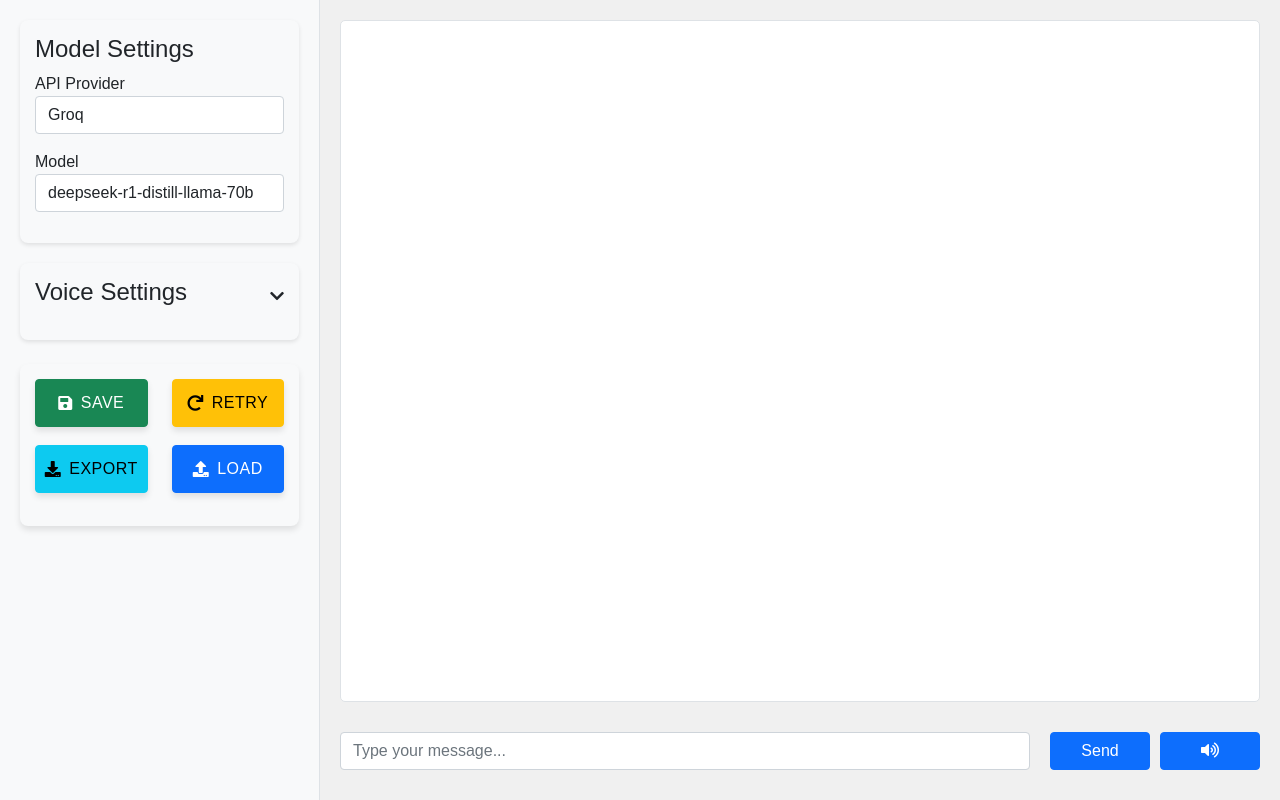
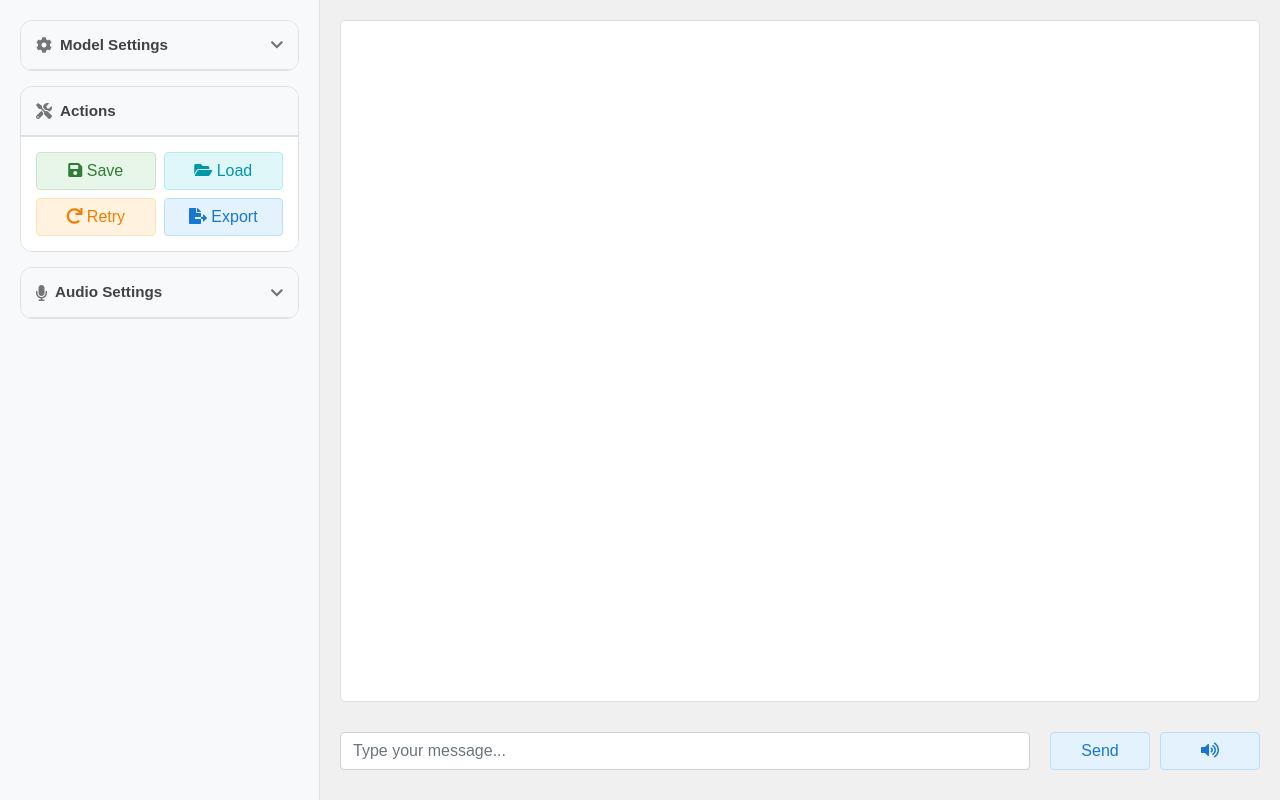
Before and after one commit to emeeran/TQ_GenAI_Chat, a Flask app: page / in a window 1280 px wide. Run offline with Flask 2, Linux system fonts and the light colour scheme; lists and menus that the app fills with data are empty; some libraries are stand-ins or nearby versions.

Commit message:
audio,sidebar ui fixed

````diff
--- a/static/script.js
+++ b/static/script.js
@@ -538,15 +538,27 @@ async function transcribeAudio(audioBlob) {
 
 function updateVoiceList() {
     const voiceSelect = document.getElementById('voice-select');
+    const genderSelect = document.getElementById('voice-gender');
     const voices = speechSynthesis.getVoices();
+    const selectedGender = genderSelect.value;
 
-    // Filter for English voices only
-    const englishVoices = voices.filter(voice =>
-        voice.lang.startsWith('en-') || voice.lang === 'en'
+    // Filter voices by language and gender
+    const filteredVoices = voices.filter(voice => {
+        const isEnglish = voice.lang.startsWith('en-') || voice.lang === 'en';
+        if (selectedGender === 'all') return isEnglish;
+        // Simple gender detection based on voice name
+        const isFemale = voice.name.toLowerCase().includes('female') ||
+            voice.name.toLowerCase().includes('woman');
+        const isMale = voice.name.toLowerCase().includes('male') ||
+            voice.name.toLowerCase().includes('man');
+        return isEnglish && (
+            (selectedGender === 'female' && isFemale) ||
+            (selectedGender === 'male' && isMale)
         );
+    });
 
     voiceSelect.innerHTML = '';
-    englishVoices.forEach(voice => {
+    filteredVoices.forEach(voice => {
         const option = document.createElement('option');
         option.value = voice.name;
         option.textContent = `${voice.name} (${voice.lang})`;
@@ -560,7 +572,6 @@ function updateVoiceList() {
     // Sort by name
     const options = Array.from(voiceSelect.options);
     options.sort((a, b) => a.text.localeCompare(b.text));
-
     voiceSelect.innerHTML = '';
     options.forEach(option => voiceSelect.appendChild(option));
 }
@@ -576,6 +587,7 @@ function toggleVoiceSettings() {
 // Initialize voice controls with state persistence
 function initializeVoiceControls() {
     const voiceSelect = document.getElementById('voice-select');
+    const genderSelect = document.getElementById('voice-gender');
     const rateInput = document.getElementById('voice-rate');
     const pitchInput = document.getElementById('voice-pitch');
     const rateValue = document.getElementById('voice-rate-value');
@@ -585,12 +597,24 @@ function initializeVoiceControls() {
     const savedSettings = JSON.parse(localStorage.getItem('voiceSettings') || '{}');
     voiceRate = savedSettings.rate || 1.0;
     voicePitch = savedSettings.pitch || 1.0;
+    const savedGender = savedSettings.gender || 'all';
 
     // Update UI with saved settings
     rateInput.value = voiceRate;
     pitchInput.value = voicePitch;
     rateValue.textContent = `${voiceRate.toFixed(1)}x`;
     pitchValue.textContent = `${voicePitch.toFixed(1)}x`;
+    genderSelect.value = savedGender;
+
+    // Event listeners
+    genderSelect.addEventListener('change', (e) => {
+        const gender = e.target.value;
+        localStorage.setItem('voiceSettings', JSON.stringify({
+            ...savedSettings,
+            gender: gender
+        }));
+        updateVoiceList(); // Refresh voice list with gender filter
+    });
 
     voiceSelect.addEventListener('change', (e) => {
         const voices = speechSynthesis.getVoices();
@@ -623,14 +647,32 @@ function initializeVoiceControls() {
     speechSynthesis.onvoiceschanged = updateVoiceList;
 }
 
+function cleanTextForSpeech(text) {
+    return text
+        // Remove code blocks
+        .replace(/```[\s\S]*?```/g, 'code block omitted')
+        // Remove inline code
+        .replace(/`.*?`/g, '')
+        // Remove URLs
+        .replace(/https?:\/\/\S+/g, 'URL omitted')
+        // Remove markdown links
+        .replace(/\[([^\]]+)\]\([^\)]+\)/g, '$1')
+        // Remove headers
+        .replace(/#+\s/g, '')
+        // Remove bold/italic markers
+        .replace(/[\*_]{1,2}([^\*_]+)[\*_]{1,2}/g, '$1')
+        // Remove list markers
+        .replace(/^[-*+]\s/gm, '')
+        // Remove numbered lists
+        .replace(/^\d+\.\s/gm, '')
+        // Add pauses at punctuation
+        .replace(/([.!?])\s+/g, '$1, ')
+        // Clean up multiple spaces
+        .replace(/\s+/g, ' ')
+        .trim();
+}
+
 function speakText(text) {
-    // Clean up the text
-    const cleanText = text.replace(/```[\s\S]*?```/g, 'code block omitted')
-        .replace(/`.*?`/g, '')
-        .replace(/\[.*?\]\(.*?\)/g, '')
-        .replace(/#+\s/g, '')
-        .replace(/\*\*/g, '');
-
     if (isSpeaking) {
         speechSynthesis.cancel();
         isSpeaking = false;
@@ -638,19 +680,30 @@ function speakText(text) {
         return;
     }
 
-    const utterance = new SpeechSynthesisUtterance(cleanText);
+    const cleanText = cleanTextForSpeech(text);
+
+    // Split text into sentences for better handling
+    const sentences = cleanText.match(/[^.!?]+[.!?]+/g) || [cleanText];
+    let currentSentence = 0;
+
+    function speakNextSentence() {
+        if (currentSentence >= sentences.length || !isSpeaking) {
+            isSpeaking = false;
+            updateSpeakButton();
+            return;
+        }
+
+        const utterance = new SpeechSynthesisUtterance(sentences[currentSentence]);
 
         // Apply voice settings
-    if (selectedVoice) {
-        utterance.voice = selectedVoice;
-    }
+        if (selectedVoice) utterance.voice = selectedVoice;
         utterance.rate = voiceRate;
         utterance.pitch = voicePitch;
         utterance.volume = 1.0;
 
         utterance.onend = () => {
-        isSpeaking = false;
-        updateSpeakButton();
+            currentSentence++;
+            speakNextSentence();
         };
 
         utterance.onerror = (event) => {
@@ -659,15 +712,27 @@ function speakText(text) {
             updateSpeakButton();
         };
 
+        speechSynthesis.speak(utterance);
+    }
+
     try {
-        speechSynthesis.speak(utterance);
         isSpeaking = true;
         updateSpeakButton();
+        speakNextSentence();
     } catch (error) {
         console.error('Speech synthesis failed:', error);
         alert('Text-to-speech failed. Please check your browser settings.');
+        isSpeaking = false;
+        updateSpeakButton();
     }
 }
+
+// Add speech synthesis resume functionality
+setInterval(() => {
+    if (isSpeaking && !speechSynthesis.speaking) {
+        speechSynthesis.resume();
+    }
+}, 250);
 
 function updateSpeakButton() {
     const speakButton = document.getElementById('speak-button');
@@ -691,3 +756,68 @@ document.addEventListener('DOMContentLoaded', function () {
     initializeVoiceControls();
     document.getElementById('provider').dispatchEvent(new Event('change'));
 });
+
+function toggleContent(header) {
+    const content = header.nextElementSibling;
+    const icon = header.querySelector('.fa-chevron-down');
+
+    // Toggle active state on header
+    header.classList.toggle('active');
+
+    // Get scroll height before any changes
+    const scrollHeight = content.querySelector('div') ?
+        content.querySelector('div').scrollHeight + 30 : // Add padding
+        content.scrollHeight;
+
+    // Apply transitions
+    if (content.classList.contains('collapsed')) {
+        content.style.maxHeight = scrollHeight + 'px';
+        content.classList.remove('collapsed');
+        icon.classList.add('rotated');
+
+        // Wait for transition to complete before removing max-height
+        setTimeout(() => {
+            if (!content.classList.contains('collapsed')) {
+                content.style.maxHeight = 'none';
+            }
+        }, 300);
+    } else {
+        // Set actual height before transitioning to 0
+        content.style.maxHeight = scrollHeight + 'px';
+        setTimeout(() => {
+            content.style.maxHeight = '0px';
+            content.classList.add('collapsed');
+            icon.classList.remove('rotated');
+        }, 10);
+    }
+}
+
+function initializeCollapsibleSections() {
+    const savedStates = JSON.parse(localStorage.getItem('sidebarStates') || '{}');
+
+    document.querySelectorAll('.settings-group .settings-header').forEach(header => {
+        const content = header.nextElementSibling;
+        const groupId = header.querySelector('h4').textContent.trim();
+
+        // Restore saved state
+        if (savedStates[groupId]) {
+            header.classList.add('active');
+            content.classList.remove('collapsed');
+            content.style.maxHeight = 'none';
+            header.querySelector('.fa-chevron-down').classList.add('rotated');
+        }
+
+        header.addEventListener('click', function (e) {
+            e.preventDefault();
+            toggleContent(this);
+
+            // Save state
+            savedStates[groupId] = !content.classList.contains('collapsed');
+            localStorage.setItem('sidebarStates', JSON.stringify(savedStates));
+        });
+    });
+}
+
+document.addEventListener('DOMContentLoaded', function () {
+    initializeCollapsibleSections();
+});
--- a/static/styles.css
+++ b/static/styles.css
@@ -16,6 +16,28 @@ body {
     padding: 20px;
     height: 100vh;
     border-right: 1px solid #dee2e6;
+    overflow-y: auto;
+    scrollbar-width: thin;
+    scrollbar-color: #90a4ae #e9ecef;
+}
+
+.sidebar::-webkit-scrollbar {
+    width: 8px;
+}
+
+.sidebar::-webkit-scrollbar-track {
+    background: #e9ecef;
+    border-radius: 4px;
+}
+
+.sidebar::-webkit-scrollbar-thumb {
+    background-color: #90a4ae;
+    border-radius: 4px;
+    border: 2px solid #e9ecef;
+}
+
+.sidebar::-webkit-scrollbar-thumb:hover {
+    background-color: #78909c;
 }
 
 .chat-area {
@@ -190,6 +212,60 @@ body {
     }
 }
 
+/* Light button variants with new design */
+.btn-primary {
+    background-color: #e3f2fd;
+    color: #1976d2;
+    border: 1px solid #bbdefb;
+    transition: all 0.2s ease;
+}
+
+.btn-primary:hover {
+    background-color: #bbdefb;
+    color: #1565c0;
+    transform: translateY(-2px);
+    box-shadow: 0 4px 6px rgba(0, 0, 0, 0.1);
+}
+
+.btn-success {
+    background-color: #e8f5e9;
+    color: #2e7d32;
+    border: 1px solid #c8e6c9;
+}
+
+.btn-success:hover {
+    background-color: #c8e6c9;
+    color: #1b5e20;
+    transform: translateY(-2px);
+    box-shadow: 0 4px 6px rgba(0, 0, 0, 0.1);
+}
+
+.btn-warning {
+    background-color: #fff3e0;
+    color: #f57c00;
+    border: 1px solid #ffe0b2;
+}
+
+.btn-warning:hover {
+    background-color: #ffe0b2;
+    color: #ef6c00;
+    transform: translateY(-2px);
+    box-shadow: 0 4px 6px rgba(0, 0, 0, 0.1);
+}
+
+.btn-info {
+    background-color: #e0f7fa;
+    color: #0097a7;
+    border: 1px solid #b2ebf2;
+}
+
+.btn-info:hover {
+    background-color: #b2ebf2;
+    color: #00838f;
+    transform: translateY(-2px);
+    box-shadow: 0 4px 6px rgba(0, 0, 0, 0.1);
+}
+
 /* Voice Settings Styles */
 .voice-settings {
     background-color: #f8f9fa;
@@ -216,21 +292,150 @@ body {
     color: #6c757d;
 }
 
-/* Settings Groups */
+/* Settings Groups Improvements */
 .settings-group {
-    background-color: #f8f9fa;
-    border-radius: 8px;
-    padding: 15px;
-    margin-bottom: 20px;
-    box-shadow: 0 2px 4px rgba(0, 0, 0, 0.1);
+    background-color: #ffffff;
+    border-radius: 12px;
+    border: 1px solid #e0e0e0;
+    margin-bottom: 15px;
+    overflow: hidden;
+    transition: all 0.2s ease;
 }
 
 .settings-header {
+    padding: 15px;
+    background-color: #f8f9fa;
+    cursor: pointer;
     display: flex;
     justify-content: space-between;
     align-items: center;
+    user-select: none;
+    transition: background-color 0.2s ease;
+    position: relative;
+    z-index: 1;
+}
+
+.settings-header:hover {
+    background-color: #e9ecef;
+}
+
+.settings-header.active {
+    background-color: #e9ecef;
+    border-bottom: 1px solid #e0e0e0;
+}
+
+.settings-header h4 {
+    margin: 0;
+    font-size: 0.95rem;
+    font-weight: 600;
+    color: #424242;
+    display: flex;
+    align-items: center;
+    gap: 8px;
+}
+
+.settings-content {
+    background-color: #ffffff;
+    overflow: hidden;
+    transition: max-height 0.3s cubic-bezier(0.4, 0, 0.2, 1);
+    max-height: 0;
+    opacity: 1;
+}
+
+.settings-content.expanded {
+    max-height: 500px;
+    padding: 15px;
+    border-top: 1px solid #e0e0e0;
+}
+
+.settings-content.collapsed {
+    padding: 0;
+    opacity: 0;
+}
+
+.settings-content:not(.collapsed) {
+    padding: 15px;
+    border-top: 1px solid #e0e0e0;
+}
+
+.settings-header i.fa-chevron-down {
+    transition: transform 0.3s ease;
+    font-size: 0.875rem;
+    color: #757575;
+}
+
+.settings-header.active i.fa-chevron-down {
+    transform: rotate(180deg);
+}
+
+/* Settings Groups */
+.settings-group {
+    background-color: #ffffff;
+    border-radius: 12px;
+    border: 1px solid #e0e0e0;
+    margin-bottom: 15px;
+    overflow: hidden;
+}
+
+.settings-group:hover {
+    box-shadow: 0 2px 8px rgba(0, 0, 0, 0.05);
+}
+
+.settings-header {
+    padding: 15px;
+    background-color: #f8f9fa;
+    border-bottom: 1px solid #e0e0e0;
     cursor: pointer;
-    padding-bottom: 10px;
+    display: flex;
+    justify-content: space-between;
+    align-items: center;
+    user-select: none;
+}
+
+.settings-header.active {
+    border-bottom-color: transparent;
+}
+
+.settings-header h4 {
+    font-size: 0.95rem;
+    font-weight: 600;
+    margin: 0;
+    color: #424242;
+    display: flex;
+    align-items: center;
+    gap: 8px;
+}
+
+.settings-header h4 i {
+    color: #757575;
+    font-size: 1rem;
+}
+
+.settings-content {
+    max-height: none;
+    /* Remove fixed max-height */
+    overflow: hidden;
+    transition: max-height 0.3s ease-out;
+    background-color: #ffffff;
+}
+
+.settings-content.collapsed {
+    padding: 0;
+    border-top: none;
+}
+
+.settings-content:not(.collapsed) {
+    padding: 15px;
+    border-top: 1px solid #e0e0e0;
+}
+
+/* Form control spacing in settings */
+.settings-content .form-control {
+    margin-bottom: 0.5rem;
+}
+
+.settings-content .d-flex {
+    gap: 0.5rem;
 }
 
 .settings-header i {
@@ -239,6 +444,34 @@ body {
 
 .settings-header:hover {
     opacity: 0.8;
+}
+
+.settings-header i.fa-chevron-down {
+    transition: transform 0.3s ease;
+}
+
+.settings-header i.rotated {
+    transform: rotate(180deg);
+}
+
+/* Audio settings specific styles */
+#voice-settings {
+    margin-top: 15px;
+    padding: 15px;
+    background-color: #f8f9fa;
+    border-radius: 8px;
+    border: 1px solid #e0e0e0;
+}
+
+.voice-control {
+    margin-bottom: 12px;
+}
+
+.voice-control label {
+    display: block;
+    margin-bottom: 5px;
+    color: #616161;
+    font-size: 0.9rem;
 }
 
 .settings-content {
@@ -250,7 +483,3 @@ body {
 .settings-content.collapsed {
     max-height: 0;
 }
-
-.settings-header i.rotated {
-    transform: rotate(180deg);
-}
--- a/templates/index.html
+++ b/templates/index.html
@@ -19,60 +19,46 @@
             <div class="col-md-3 sidebar">
                 <!-- Model Settings -->
                 <div class="settings-group">
-                    <h4>Model Settings</h4>
+                    <div class="settings-header">
+                        <h4><i class="fas fa-cog"></i> Model Settings</h4>
+                        <i class="fas fa-chevron-down"></i>
+                    </div>
+                    <div class="settings-content collapsed">
                         <div class="form-group">
                             <label for="provider">API Provider</label>
                             <select class="form-control" id="provider" onchange="updateModels()">
-                            <option value="groq" data-default="deepseek-r1-distill-llama-70b">Groq</option>
-                            <option value="openai" data-default="gpt-4o-mini">OpenAI</option>
-                            <option value="mistral" data-default="codestral-latest">Mistral</option>
-                            <option value="anthropic" data-default="claude-3-5-sonnet-latest">Anthropic</option>
-                            <option value="xai" data-default="grok-latest">X AI</option>
-                            <option value="deepseek" data-default="deepseek-r1-70b">Deepseek</option>
+                                <option value="groq">Groq</option>
+                                <option value="openai">OpenAI</option>
+                                <option value="mistral">Mistral</option>
+                                <option value="anthropic">Anthropic</option>
+                                <option value="xai">X AI</option>
+                                <option value="deepseek">DeepSeek</option>
                             </select>
                         </div>
-                    <div class="form-group mb-3">
+                        <div class="form-group">
                             <label for="model">Model</label>
                             <select class="form-control" id="model" disabled>
                                 <option value="">Select Model</option>
                             </select>
                         </div>
                     </div>
-
-                <!-- Voice Settings (Collapsible) -->
-                <div class="settings-group">
-                    <div class="settings-header" onclick="toggleVoiceSettings()">
-                        <h4>Voice Settings</h4>
-                        <i class="fas fa-chevron-down"></i>
-                    </div>
-                    <div id="voice-settings" class="settings-content collapsed">
-                        <div class="mb-2">
-                            <label for="voice-select">Voice (English)</label>
-                            <select class="form-control" id="voice-select">
-                                <option value="">Loading voices...</option>
-                            </select>
-                        </div>
-                        <div class="mb-2">
-                            <label for="voice-rate">Speed</label>
-                            <input type="range" class="form-range" id="voice-rate" min="0.5" max="2" step="0.1"
-                                value="1">
-                            <small class="text-muted" id="voice-rate-value">1.0x</small>
-                        </div>
-                        <div class="mb-2">
-                            <label for="voice-pitch">Pitch</label>
-                            <input type="range" class="form-range" id="voice-pitch" min="0.5" max="2" step="0.1"
-                                value="1">
-                            <small class="text-muted" id="voice-pitch-value">1.0x</small>
-                        </div>
-                    </div>
                 </div>
 
                 <!-- Action Buttons -->
-                <div class="action-buttons mt-4">
-                    <div class="row mb-2">
+                <div class="settings-group">
+                    <div class="settings-header">
+                        <h4><i class="fas fa-tools"></i> Actions</h4>
+                    </div>
+                    <div class="settings-content">
+                        <div class="row g-2">
                             <div class="col-6">
                                 <button class="btn btn-success w-100" onclick="saveChat()">
                                     <i class="fas fa-save"></i> Save
+                                </button>
+                            </div>
+                            <div class="col-6">
+                                <button class="btn btn-info w-100" onclick="loadSaved()">
+                                    <i class="fas fa-folder-open"></i> Load
                                 </button>
                             </div>
                             <div class="col-6">
@@ -80,17 +66,51 @@
                                     <i class="fas fa-redo"></i> Retry
                                 </button>
                             </div>
-                    </div>
-                    <div class="row mb-2">
                             <div class="col-6">
-                            <button class="btn btn-info w-100" onclick="exportToMd()">
-                                <i class="fas fa-download"></i> Export
+                                <button class="btn btn-primary w-100" onclick="exportToMd()">
+                                    <i class="fas fa-file-export"></i> Export
                                 </button>
                             </div>
-                        <div class="col-6">
-                            <button class="btn btn-primary w-100" onclick="loadSaved()">
-                                <i class="fas fa-upload"></i> Load
-                            </button>
+                        </div>
+                    </div>
+                </div>
+
+                <!-- Voice Settings (Collapsible) -->
+                <div class="settings-group">
+                    <div class="settings-header" onclick="toggleContent(this)">
+                        <h4><i class="fas fa-microphone"></i> Audio Settings</h4>
+                        <i class="fas fa-chevron-down"></i>
+                    </div>
+                    <div class="settings-content collapsed">
+                        <div class="mb-3">
+                            <label for="voice-gender">Voice Gender</label>
+                            <select class="form-control" id="voice-gender">
+                                <option value="all">All</option>
+                                <option value="female">Female</option>
+                                <option value="male">Male</option>
+                            </select>
+                        </div>
+                        <div class="mb-3">
+                            <label for="voice-select">Voice Selection</label>
+                            <select class="form-control" id="voice-select">
+                                <option value="">Loading voices...</option>
+                            </select>
+                        </div>
+                        <div class="mb-3">
+                            <label for="voice-rate">Speed</label>
+                            <div class="d-flex align-items-center gap-2">
+                                <input type="range" class="form-range flex-grow-1" id="voice-rate" min="0.5" max="2"
+                                    step="0.1" value="1">
+                                <span class="text-muted" id="voice-rate-value">1.0x</span>
+                            </div>
+                        </div>
+                        <div class="mb-3">
+                            <label for="voice-pitch">Pitch</label>
+                            <div class="d-flex align-items-center gap-2">
+                                <input type="range" class="form-range flex-grow-1" id="voice-pitch" min="0.5" max="2"
+                                    step="0.1" value="1">
+                                <span class="text-muted" id="voice-pitch-value">1.0x</span>
+                            </div>
                         </div>
                     </div>
                 </div>
````
Lines whose indentation alone changed are shown as unchanged.
